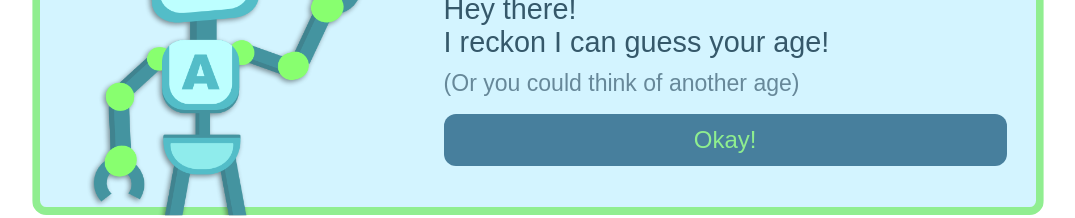
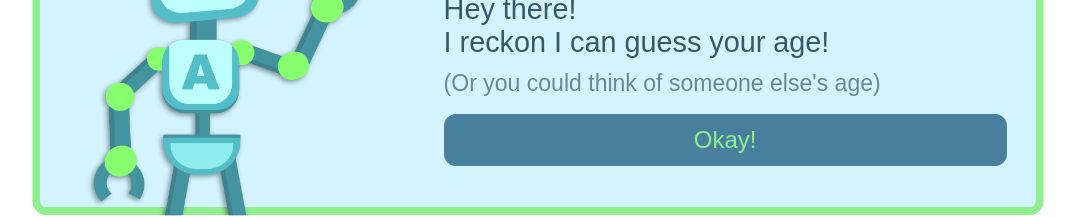
Before and after one commit to giraugh/AA-GFOD-BS, a React (Create React App) app: page / in a window 1280 px wide. Shown: the part 332-550 px from the top of the page, without its empty margins (102-1177 px from the left). Built offline with nearby package versions, Linux system fonts and the light colour scheme.

Commit message:
Update wording and improve internal docs

```diff
--- a/src/components/GameBox/GameBox.js
+++ b/src/components/GameBox/GameBox.js
@@ -1,15 +1,13 @@
 import React from 'react'
 import { Route, Link, useHistory, useParams } from 'react-router-dom'
 
-import './GameBox.css'
-
 import { homePath, guessPath, resultPath } from '../../config/paths'
 import RobotImage from '../RobotImage/RobotImage'
+import { useResponses, usePivot, useQuestionType } from '../../hooks'
 import strings from '../../config/strings'
-import useResponses from '../../hooks/useResponses'
-import usePivot from '../../hooks/usePivot'
-import useResponseKind from '../../hooks/useResponseKind'
 import { GUESS_COUNT } from '../../config/game'
+
+import './GameBox.css'
 
 const GameBox = () => {
   return (
@@ -28,26 +26,36 @@ const GuessBox = () => {
   const history = useHistory()
   const { count } = useParams()
   const { setResponse } = useResponses()
-  const pivot = usePivot(count - 1)
-  const { kind, randomizeKind } = useResponseKind()
+  const { questionType, randomizeQuestionType } = useQuestionType()
 
+  // Calculate the pivot given the user's responses up to this step
   const step = Number(count)
+  const pivot = usePivot(step - 1)
 
-  // Add a response when a 'yes' / 'no' button is pressed
+  // If the user refreshes we lose their responses
+  if (!pivot) {
+    history.replace('/')
+  }
+
+  // Add a response when a yes / no button is pressed
   const onResponse = (response) => () => {
-    // Add response
-    setResponse(step - 1, pivot, response, kind)
+    // Add a response
+    setResponse(step - 1, pivot, response, questionType)
 
     // Change next response type
-    randomizeKind()
+    randomizeQuestionType()
 
-    // Show next guess / results
-    history.push(step < GUESS_COUNT ? `/guess/${step + 1}` : '/result')
+    // Change page to the next guess / show results if no guesses remaining
+    if (step < GUESS_COUNT) {
+      history.push(`/guess/${step+1}`)
+    } else {
+      history.push('/result')
+    }
   }
 
   return (
     <div className="center">
-      {strings.guess(pivot, kind)}
+      {strings.guess(pivot, questionType)}
       <div className="button-group">
         <button className="action-button" onClick={onResponse(false)}>
           No
@@ -79,6 +87,11 @@ const EndBox = () => {
   const { clear } = useResponses()
   const pivot = usePivot(GUESS_COUNT)
 
+  // If user refreshes, we lose their responses
+  if (!pivot) {
+    history.replace('/')
+  }
+
   const onRestart = () => {
     clear()
     history.push('/')
--- a/src/config/strings.js
+++ b/src/config/strings.js
@@ -3,9 +3,9 @@ const strings = {
   EN_AU: {
     greeting: `Hey there!`,
     greetingPrompt: `I reckon I can guess your age!`,
-    greetingHint: `Or you could think of another age`,
-    guess: (value, kind) =>
-      `Are you ${kind === 'gt' ? 'older' : 'younger'} than ${value}?`,
+    greetingHint: `Or you could think of someone else's age`,
+    guess: (value, questionType) =>
+      `Are you ${questionType === 'gt' ? 'more' : 'less'} than ${value} years old?`,
     end: (value) => `I think you are ${value} year${value > 1 ? 's' : ''} old!`,
   },
 }
--- /dev/null
+++ b/src/hooks/index.js
@@ -0,0 +1,3 @@
+export { default as usePivot } from './usePivot'
+export { default as useQuestionType } from './useQuestionType'
+export { default as useResponses } from './useResponses'
--- a/src/hooks/usePivot.js
+++ b/src/hooks/usePivot.js
@@ -2,9 +2,11 @@ import useResponses from './useResponses'
 import { calcPivot } from '../util/game'
 
 const usePivot = (index) => {
-  const {responses} = useResponses()
-  const prevResponses = responses.slice(0, index)
-  const pivot = calcPivot(prevResponses)
+  const { responses } = useResponses()
+  const previousResponses = responses.slice(0, index)
+  if (previousResponses.some(x => !x))
+    return
+  const pivot = calcPivot(previousResponses)
   return pivot
 }
 
--- /dev/null
+++ b/src/hooks/useQuestionType.js
@@ -0,0 +1,11 @@
+import create from 'zustand'
+
+const QUESTION_TYPES = ['gt', 'lt']
+
+const useQuestionType = create((set) => ({
+  type: 'gt',
+  randomizeQuestionType: () =>
+    set({ questionType: QUESTION_TYPES[Math.floor(Math.random() * QUESTION_TYPES.length)] }),
+}))
+
+export default useQuestionType
--- a/src/hooks/useResponseKind.js
+++ /dev/null
@@ -1,11 +0,0 @@
-import create from 'zustand'
-
-const kinds = ['gt', 'lt']
-
-const useResponseKind = create((set) => ({
-  kind: 'gt',
-  randomizeKind: () =>
-    set({ kind: kinds[Math.floor(Math.random() * kinds.length)] }),
-}))
-
-export default useResponseKind
--- a/src/hooks/useResponses.js
+++ b/src/hooks/useResponses.js
@@ -6,10 +6,10 @@ const createEmpty = () => Array.from({ length: GUESS_COUNT })
 
 const useResponses = create((set) => ({
   responses: createEmpty(),
-  setResponse: (index, pivot, response, kind = 'gt') =>
+  setResponse: (index, pivot, response, questionType = 'gt') =>
     set((state) => ({
       responses: state.responses.map((v, i) =>
-        index === i ? [pivot, response, kind] : v
+        index === i ? [pivot, response, questionType] : v
       ),
     })),
   clear: () => set({ responses: createEmpty() }),
--- a/src/util/game.js
+++ b/src/util/game.js
@@ -3,8 +3,8 @@ import { MIN_AGE, MAX_AGE } from '../config/game'
 export const calcPivot = (responses) => {
   let max = MAX_AGE
   let min = MIN_AGE
-  for (let [pivot, res, kind] of responses) {
-    if (kind === 'gt') {
+  for (let [pivot, res, questionType] of responses) {
+    if (questionType === 'gt') {
       if (res) {
         min = pivot + 1
       } else {
@@ -12,7 +12,7 @@ export const calcPivot = (responses) => {
       }
     }
 
-    if (kind === 'lt') {
+    if (questionType === 'lt') {
       if (res) {
         max = pivot - 1
       } else {
```
Also changed, not shown: 2 other files (tests, documents, lock files or other folders).
